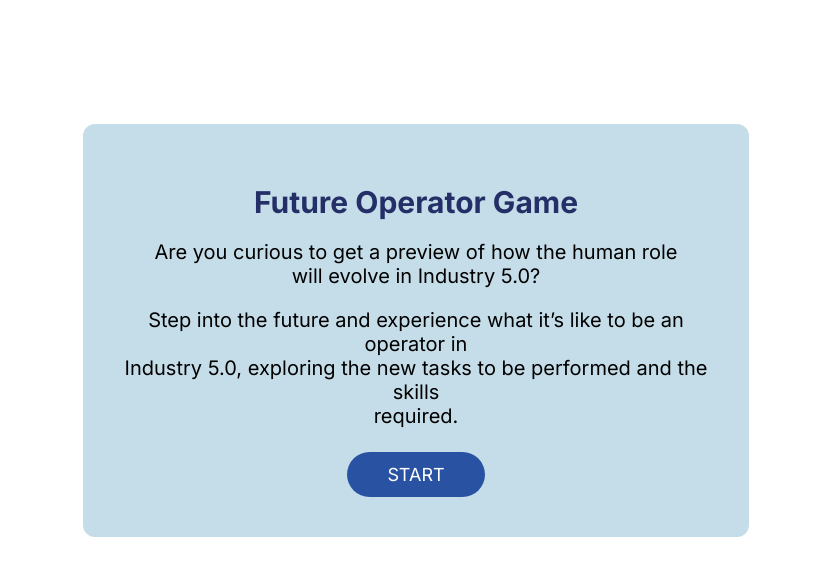
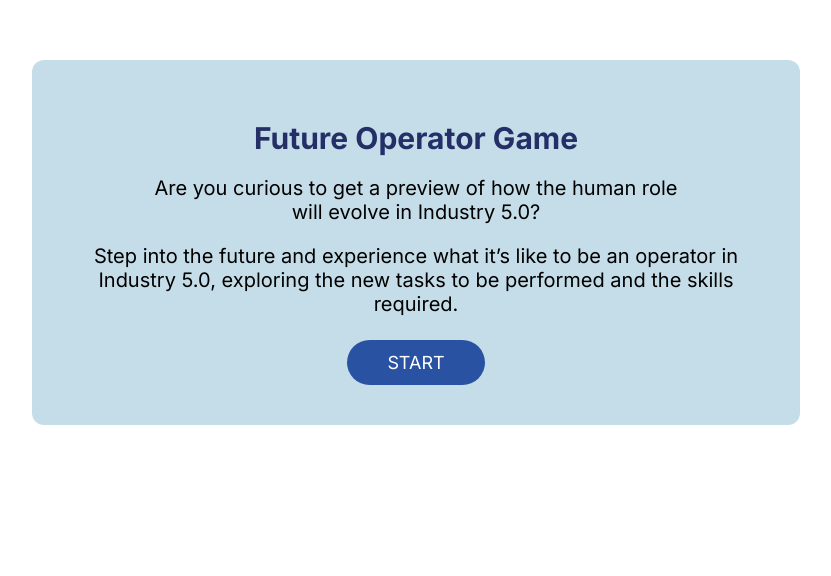
Before and after one commit to lucacappello-sys/ImageGenHARTU, a React (Vite) app: page / in a window 1280 px wide. Shown: the part 140-716 px from the top of the page, without its empty margins (240-1071 px from the left). Built offline with nearby package versions, Linux system fonts and the light colour scheme; no server answers.

Commit message:
minor fixes

```diff
--- a/src/Pages/ResultsPage.css
+++ b/src/Pages/ResultsPage.css
@@ -10,7 +10,7 @@
 /* Header Container - Full Width */
 .results-header-container {
   width: 100%;
-  height: 3%;
+  height: 40px;
   background: #EAEFF6;
   padding: clamp(20px, 3vh, 32px) 0;
   flex-shrink: 0;
--- a/src/Pages/RoleSelectionPage.css
+++ b/src/Pages/RoleSelectionPage.css
@@ -10,7 +10,7 @@
 /* Header Container - Full Width */
 .role-selection-header-container {
   width: 100%;
-  height: 3%;
+  height: 30px;
   background: #EAEFF6;
   padding: clamp(20px, 3vh, 32px) 0;
   flex-shrink: 0;
@@ -103,7 +103,7 @@
 }
 
 .role-card:hover {
-  transform: scale(1.10);
+  transform: scale(1.05);
 }
 /*
 @media (min-width: 1024px) {
@@ -148,7 +148,7 @@
 .role-card-title {
   color: white;
   margin-bottom: clamp(8px, 1vh, 12px);
-  font-size: clamp(14px, 28px, 32px);
+  font-size: clamp(14px, 26px, 32px);
   font-family:  Inter
 }
 
@@ -172,7 +172,7 @@
 /* Footer Container - Full Width */
 .role-selection-footer-container {
   width: 100%;
-  height: 3%;
+  height: 30px;
   background: #EAEFF6;
   padding: clamp(20px, 3vh, 32px) 0;
   flex-shrink: 0;
@@ -181,7 +181,7 @@
 .role-selection-footer-content {
   max-width: 100%;
   margin: 0 auto;
-  padding: 0 clamp(16px, 3vw, 40px);
+  padding: 0 clamp(16px, 5vh, 40px);
   display: flex;
   align-items: center;
   justify-content: space-between;
--- a/src/Pages/TakePicturePage.css
+++ b/src/Pages/TakePicturePage.css
@@ -12,7 +12,7 @@
   width: 100%;
   height: 3%;
   background: #EAEFF6;
-  padding: clamp(20px, 3vh, 32px) 0;
+  padding: clamp(18px, 4vh, 32px) 0;
   flex-shrink: 0;
 }
 
@@ -70,7 +70,7 @@
   display: flex;
   align-items: center;
   justify-content: center;
-  width: 100%;
+  width: 90%;
   flex: 1;
   min-height: 0;
 }
@@ -194,7 +194,7 @@
 /* Footer Container - Full Width */
 .take-picture-footer-container {
   width: 100%;
-  height: 3%;
+  height: 40px;
   background-color: #F3F4F6;
   padding: clamp(20px, 3vh, 32px) 0;
   flex-shrink: 0;
--- a/src/Pages/WelcomePage.css
+++ b/src/Pages/WelcomePage.css
@@ -9,10 +9,9 @@
 }
 
 .welcome-content {
-  width: 100%;
-  max-width: min(90%, 52%);
-  height: 100%;
-  max-height: min(100% ,38%);
+  width: 60%;
+  height: 54%;
+
 }
 
 .welcome-card {
```
